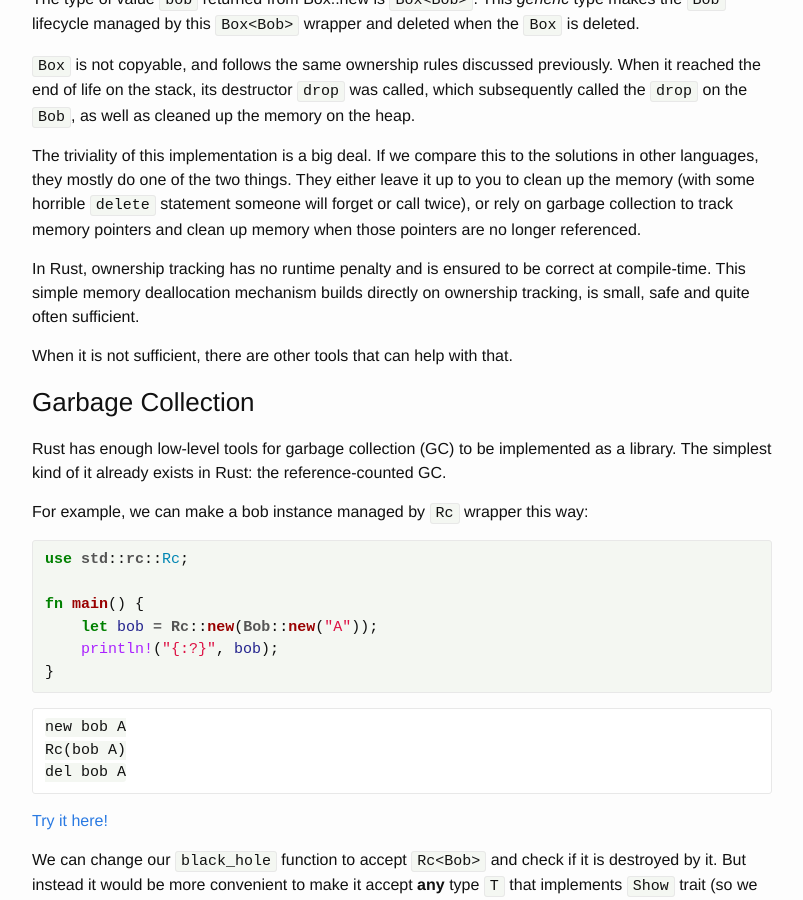
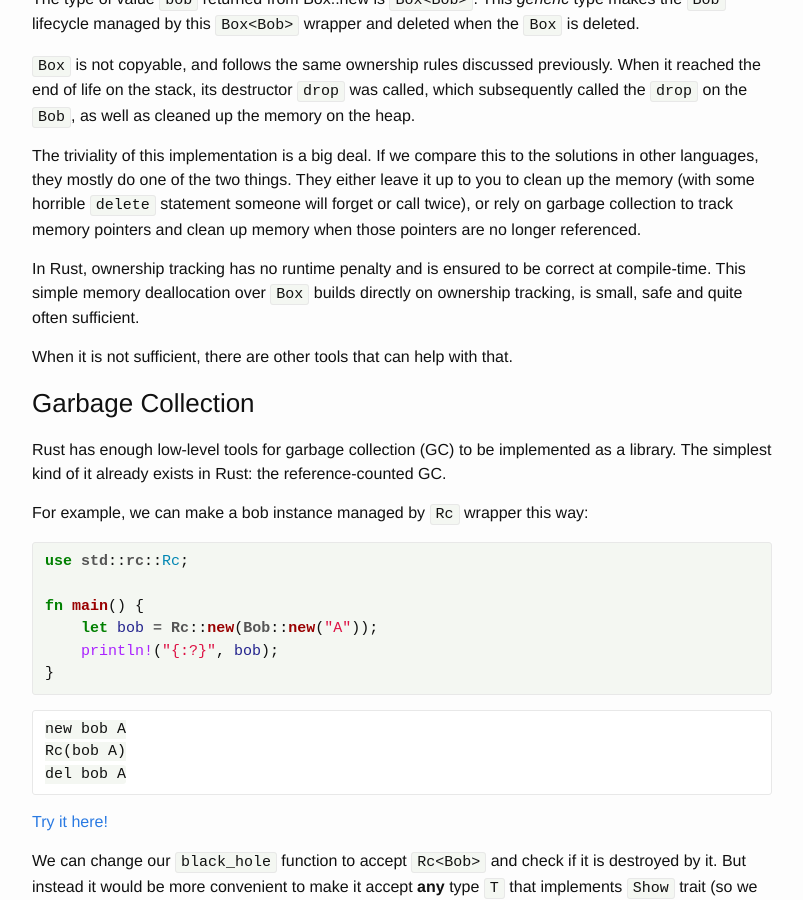
Before and after one commit to Nercury/Nercury.github.io, a Jekyll site: the page built from _posts/2015-01-19-ownership.markdown, in a window 1280 px wide and 900 px high, scrolled down 8234 px. Shown: the whole window, without its empty margins (238-1041 px from the left). Built offline with Jekyll 4.4.1, drawn with Linux system fonts in a browser that asks for light colours; nearby versions of some CDN libraries.

Commit message:
Better sentence flow.

```diff
--- a/_posts/2015-01-19-ownership.markdown
+++ b/_posts/2015-01-19-ownership.markdown
@@ -442,7 +442,7 @@ garbage collection to track memory pointers and
 clean up memory when those pointers are no longer referenced.
 
 In Rust, ownership tracking has no runtime penalty and is ensured to be
-correct at compile-time. This simple memory deallocation mechanism
+correct at compile-time. This simple memory deallocation over `Box`
 builds directly on ownership tracking, is small, safe and quite often
 sufficient.
 
```
